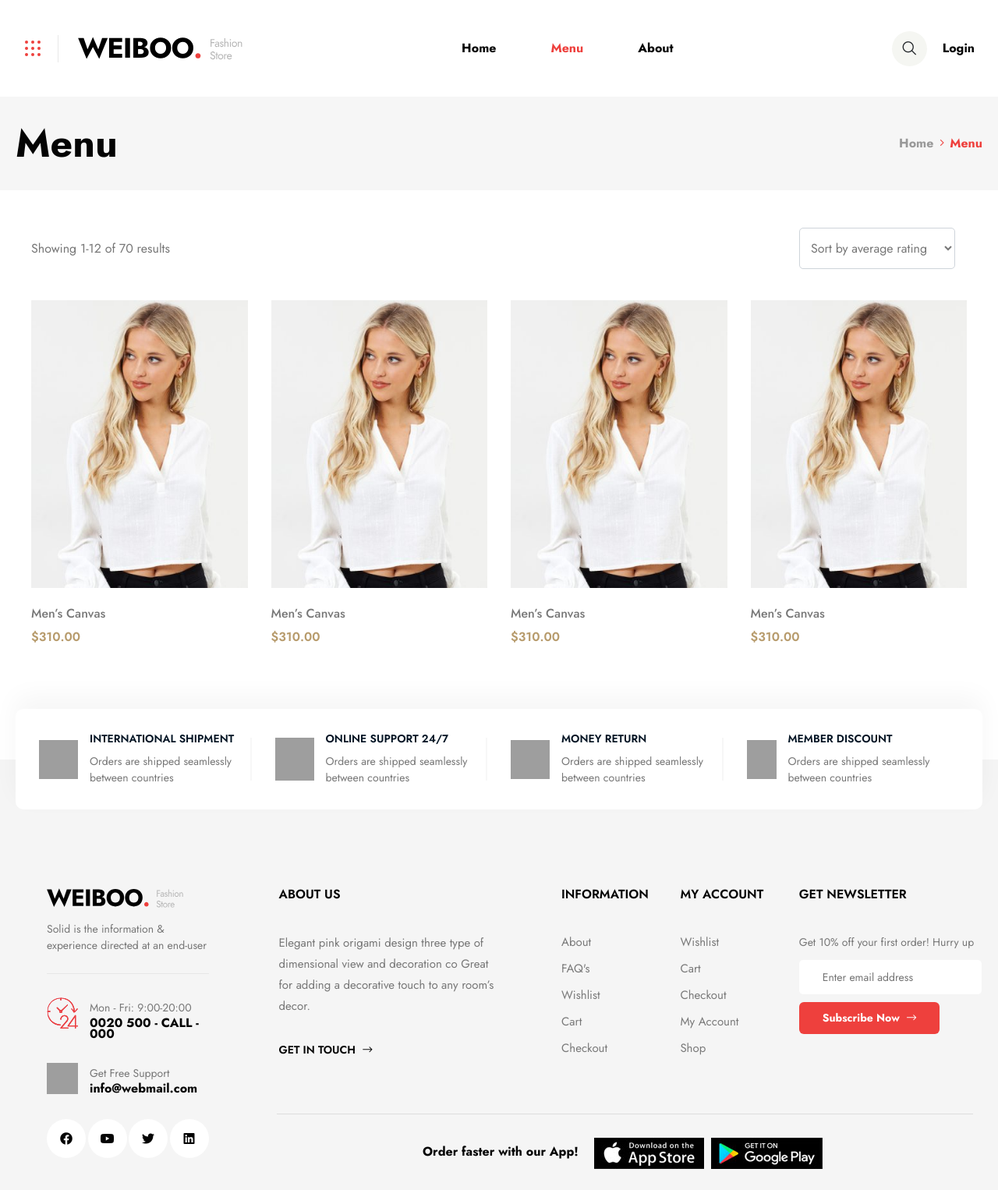
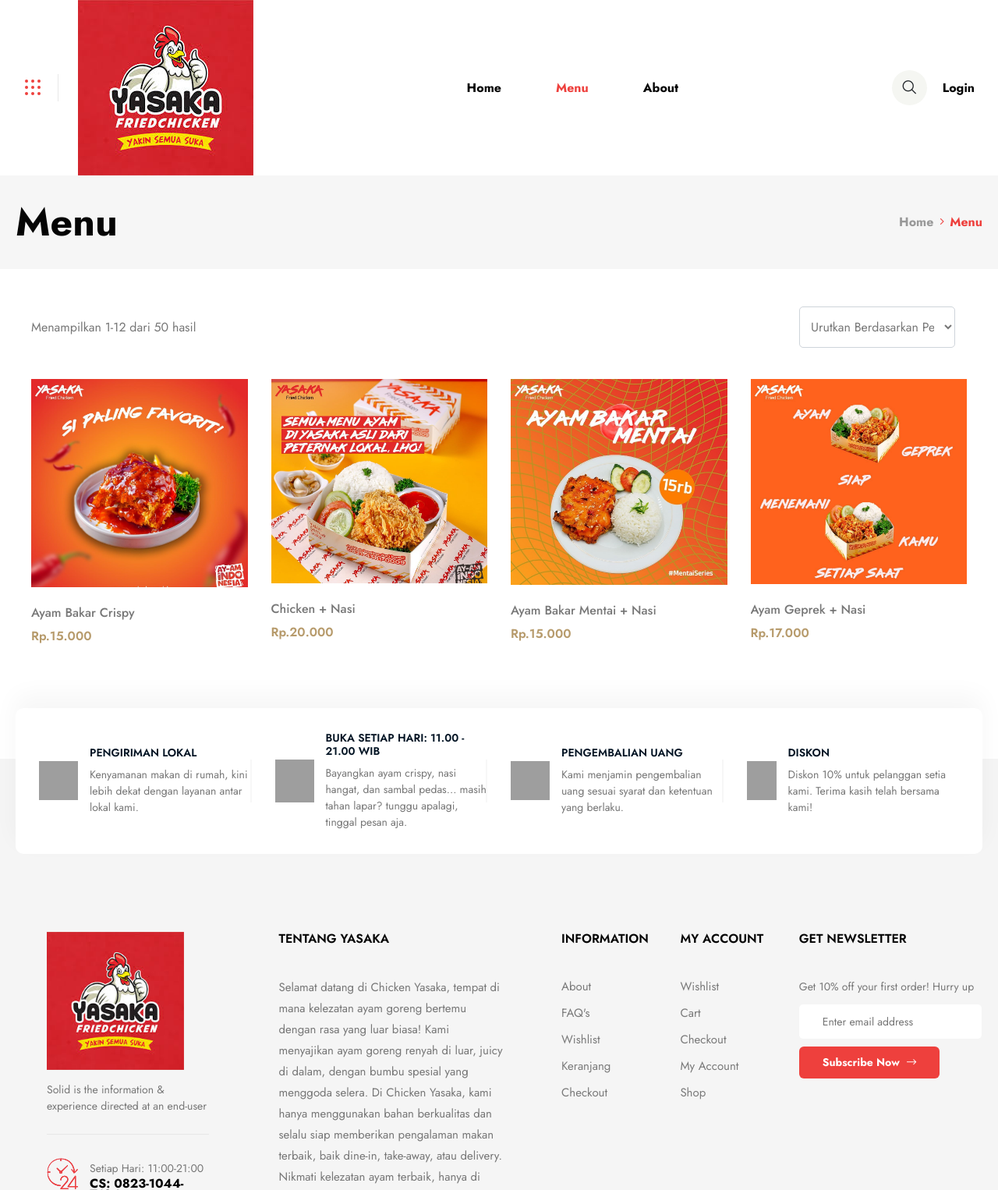
Before and after one commit to MuhamadMudrikaRidho/web_chicken_yaska, a Flask app: page /menu in a window 1280 px wide. Shown: the top 1526 px of the page at 78% size. Run offline with Flask 3, Linux system fonts and the light colour scheme; some libraries are stand-ins or nearby versions; grey boxes are pictures that could not be loaded.

Commit message:
baru sampe home dan menu

```diff
--- a/app.py
+++ b/app.py
@@ -30,8 +30,18 @@
   return render_template('index.html', login=False)
 
 @app.route("/menu")
-def menu() :
-  return render_template('menu.html', login=False)
+def menu():
+    # Data produk yang akan dikirim ke template
+    products = [
+        {"image": "assets/images/hand-picked/favyasaka.jpg", "name": "Ayam Bakar Crispy", "price": "Rp.15.000"},
+        {"image": "assets/images/hand-picked/chicken.jpg", "name": "Chicken + Nasi", "price": "Rp.20.000"},
+        {"image": "assets/images/hand-picked/mentai.jpg", "name": "Ayam Bakar Mentai + Nasi", "price": "Rp.15.000"},
+        {"image": "assets/images/hand-picked/geprek.jpg", "name": "Ayam Geprek + Nasi", "price": "Rp.17.000"},
+    ]
+
+    # Kirim data produk ke template
+    return render_template('menu.html', login=False, products=products)
+
 
 @app.route('/about')
 def about() :
--- a/templates/layouts/template.html
+++ b/templates/layouts/template.html
@@ -85,8 +85,8 @@
                   <span class="dot9"></span>
                 </a>
               </div>
-              <a href="index.html" class="logo"><img src="{{url_for('static', filename='assets/images/logo1.svg')}}"
-                  alt="weiboo-logo"></a>
+              <a href="index.html" class="logo"><img src="{{url_for('static', filename='assets/images/YASAKA.jpg')}}"
+                  alt="YASAKA.jpg"></a>
             </div>
             <div class="rts-menu">
               <nav class="menus menu-toggle">
@@ -253,16 +253,16 @@
           <div class="info-widget">
             <img src="assets/images/logo1.svg" alt="">
             <p class="mb-30">
-              We must explain to you how all seds this mistakens idea denouncing pleasures and praising account.
+              Jangan ragu untuk menghubungi kami, Kami siap membantu anda!
             </p>
           </div>
           <div class="info-widget info-widget2">
-            <h4 class="offset-title mb-20">Get In Touch </h4>
+            <h4 class="offset-title mb-20">Hubungi Kami </h4>
             <ul>
-              <li class="info phone"><a href="tel:78090790890208806803">780 907 908 90, 208 806 803</a></li>
-              <li class="info email"><a href="email:info@webmail.com">info@webmail.com</a></li>
-              <li class="info web"><a href="www.webexample.html">www.webexample.com</a></li>
-              <li class="info location">13/A, New Pro State, NYC</li>
+              <li class="info phone"><a href="tel:78090790890208806803">0823-1044-7194</a></li>
+              <li class="info email"><a href="email:pnadya081@gmail.com">pnadya081@gmail.com</a></li>
+              <li class="info web"><a href="www.casindo.co.id">www.casindo.co.id</a></li>
+              <li class="info location">Taman Cikande, Kabupaten Tangerang</li>
             </ul>
             <div class="offset-social-link">
               <h4 class="offset-title mb-20">Follow Us </h4>
@@ -353,9 +353,8 @@
                 </svg>
               </div>
               <div class="title">
-                <h1 class="box-title">International Shipment</h1>
-                <p>Orders are shipped seamlessly
-                  between countries</p>
+                <h1 class="box-title">Pengiriman Lokal</h1>
+                <p>Kenyamanan makan di rumah, kini lebih dekat dengan layanan antar lokal kami.</p>
               </div>
             </div>
           </div>
@@ -369,9 +368,8 @@
                 </svg>
               </div>
               <div class="title">
-                <h1 class="box-title">Online Support 24/7</h1>
-                <p>Orders are shipped seamlessly
-                  between countries</p>
+                <h1 class="box-title">Buka Setiap Hari: 11.00 - 21.00 WIB</h1>
+                <p>Bayangkan ayam crispy, nasi hangat, dan sambal pedas... masih tahan lapar? tunggu apalagi, tinggal pesan aja.</p>
               </div>
             </div>
           </div>
@@ -385,9 +383,8 @@
                 </svg>
               </div>
               <div class="title">
-                <h1 class="box-title">Money Return</h1>
-                <p>Orders are shipped seamlessly
-                  between countries</p>
+                <h1 class="box-title">Pengembalian Uang</h1>
+                <p>Kami menjamin pengembalian uang sesuai syarat dan ketentuan yang berlaku.</p>
               </div>
             </div>
           </div>
@@ -401,9 +398,8 @@
                 </svg>
               </div>
               <div class="title">
-                <h1 class="box-title">Member Discount</h1>
-                <p>Orders are shipped seamlessly
-                  between countries</p>
+                <h1 class="box-title">DISKON</h1>
+                <p>Diskon 10% untuk pelanggan setia kami. Terima kasih telah bersama kami!</p>
               </div>
             </div>
           </div>
@@ -413,7 +409,7 @@
         <div class="row">
           <div class="col-xl-3 col-md-6 col-sm-6 box-widget-col">
             <div class="footer-widget footer-box-widget">
-              <div class="footer-logo"><img src="{{url_for('static', filename='assets/images/logo1.svg')}}"
+              <div class="footer-logo"><img src="{{url_for('static', filename='assets/images/YASAKA.jpg')}}"
                   alt="footer-logo"></div>
               <p>Solid is the information & experience
                 directed at an end-user</p>
@@ -436,8 +432,8 @@
                     </svg>
                   </div>
                   <div class="contact-info">
-                    <span class="title">Mon - Fri: 9:00-20:00</span>
-                    <a href="tel:0020500" class="service-time info">0020 500 - CALL - 000</a>
+                    <span class="title">Setiap Hari: 11:00-21:00</span>
+                    <a href="tel:0020500" class="service-time info">CS: 0823-1044-7194</a>
                   </div>
                 </div>
                 <div class="email contact-item">
@@ -448,8 +444,8 @@
                     </svg>
                   </div>
                   <div class="contact-info">
-                    <span class="title">Get Free Support</span>
-                    <a href="mailto:info@webmail.com" class="email-address info">info@webmail.com</a>
+                    <span class="title">Tanya-tanya atau kirim saran? Hubungi kami di Email kami.</span>
+                    <a href="pnadya081@gmail.com" class="email-address info">pnadya081@gmail.com</a>
                   </div>
                 </div>
               </div>
@@ -470,11 +466,12 @@
           </div>
           <div class="col-xl-3 col-md-6 col-sm-6 box-widget-col2">
             <div class="footer-widget">
-              <h3 class="footer-widget-title">About Us</h3>
-              <p class="widget-text">Elegant pink origami design three type
-                of dimensional view and decoration co
-                Great for adding a decorative touch to
-                any room’s decor.</p>
+              <h3 class="footer-widget-title">Tentang YASAKA</h3>
+              <p class="widget-text">Selamat datang di Chicken Yasaka, tempat di mana kelezatan ayam goreng bertemu dengan rasa yang luar biasa! Kami menyajikan ayam goreng renyah di luar, juicy di dalam, dengan bumbu spesial yang menggoda selera.
+
+                Di Chicken Yasaka, kami hanya menggunakan bahan berkualitas dan selalu siap memberikan pengalaman makan terbaik, baik dine-in, take-away, atau delivery.
+
+                Nikmati kelezatan ayam terbaik, hanya di Chicken Yasaka!</p>
               <a href="#0" class="getin-touch">Get In Touch <i class="fal fa-long-arrow-right"></i></a>
             </div>
           </div>
@@ -485,7 +482,7 @@
                 <li class="widget-list-item"><a href="#0">About</a></li>
                 <li class="widget-list-item"><a href="#0">FAQ's</a></li>
                 <li class="widget-list-item"><a href="#0">Wishlist</a></li>
-                <li class="widget-list-item"><a href="#0">Cart</a></li>
+                <li class="widget-list-item"><a href="#0">Keranjang</a></li>
                 <li class="widget-list-item"><a href="#0">Checkout</a></li>
               </ul>
             </div>
@@ -513,7 +510,7 @@
         </div>
         <div class="footer-bottombar">
           <div class="app-download">
-            <span class="download-text">Order faster with our App!</span>
+            <span class="download-text">Pesan lebih cepat dengan Aplikasi!</span>
             <a href="http://appstore.com/" target="_blank" class="download-store"><img
                 src="{{url_for('static', filename='assets/images/items/appstore.jpg')}}" alt=""></a>
             <a href="https://play.google.com/store/apps" target="_blank" class="download-store"><img
@@ -529,7 +526,7 @@
       <div class="container">
         <div class="footer-bottom-inner">
           <span class="copyright">Copyright & Design By <a href="http://reacthemes.com/" class="brand"
-              target="_blank">Reacthemes</a> -2022</span>
+              target="_blank">Seagate</a>-2024</span>
         </div>
       </div>
     </div>
--- a/templates/menu.html
+++ b/templates/menu.html
@@ -1,6 +1,6 @@
 {% extends "layouts/template.html" %}
-{% block title %}Menu{%endblock%}
-{% block navmenu %}active1{% endblock%}
+{% block title %}Menu{% endblock %}
+{% block navmenu %}active1{% endblock %}
 {% block breadcrumb %}
 <div class="page-path">
   <div class="container">
@@ -19,34 +19,32 @@
   <div class="row">
     <div class="col-xl-12">
       <div class="shop-product-topbar">
-        <span class="items-onlist">Showing 1-12 of 70 results</span>
+        <span class="items-onlist">Menampilkan 1-12 dari 50 hasil</span>
         <div class="filter-area">
           <p class="select-area">
             <select class="select">
-              <option value="*">Sort by average rating</option>
-              <option value=".popular">Sort by popularity</option>
-              <option value=".best-rate">Sort by latest</option>
-              <option value=".on-sale">Sort by price: low to high</option>
-              <option value=".featured">Sort by price: high to low</option>
+              <option value="*">Urutkan Berdasarkan Peringkat</option>
+              <option value=".popular">Urutkan berdasarkan Terfavorit</option>
+              <option value=".best-rate">Urutkan berdasarkan yang terbaru</option>
+              <option value=".on-sale">Urutkan berdasarkan harga: rendah ke tinggi</option>
+              <option value=".featured">Urutkan berdasarkan harga: tinggi ke rendah</option>
             </select>
           </p>
         </div>
       </div>
       <div class="products-area products-area3">
         <div class="row justify-content-center">
-          {% for i in range(4) : %}
+          {% for product in products %}
           <div class="col-xl-3 col-md-4 col-sm-6">
             <div class="product-item product-item2 element-item3">
               <a href="product-details.html" class="product-image">
-                <img src="{{url_for('static', filename='assets/images/hand-picked/slider-img8_2.jpg')}}"
-                  alt="product-image">
+                <img src="{{ url_for('static', filename=product.image) }}" alt="product-image">
               </a>
               <div class="bottom-content">
-                <a href="product-details.html" class="product-name">Men’s Canvas</a>
+                <a href="product-details.html" class="product-name">{{ product.name }}</a>
                 <div class="action-wrap">
-                  <span class="product-price">$310.00</span>
-                  <a href="cart.html" class="addto-cart"><i class="fal fa-shopping-cart"></i> Add To
-                    Cart</a>
+                  <span class="product-price">{{ product.price }}</span>
+                  <a href="cart.html" class="addto-cart"><i class="fal fa-shopping-cart"></i> Tambah ke Keranjang</a>
                 </div>
               </div>
               <div class="product-actions">
@@ -55,7 +53,7 @@
               </div>
             </div>
           </div>
-          {%endfor%}
+          {% endfor %}
         </div>
       </div>
       <div class="product-pagination-area mt--20">
```
Also changed, not shown: templates/index.html (+9 -15 lines), static/assets/images/YASAKA.jpg (added), static/assets/images/hand-picked/chicken.jpg (added), static/assets/images/hand-picked/favyasaka.jpg (added), static/assets/images/hand-picked/geprek.jpg (added), static/assets/images/hand-picked/mentai.jpg (added), 1 other file.
